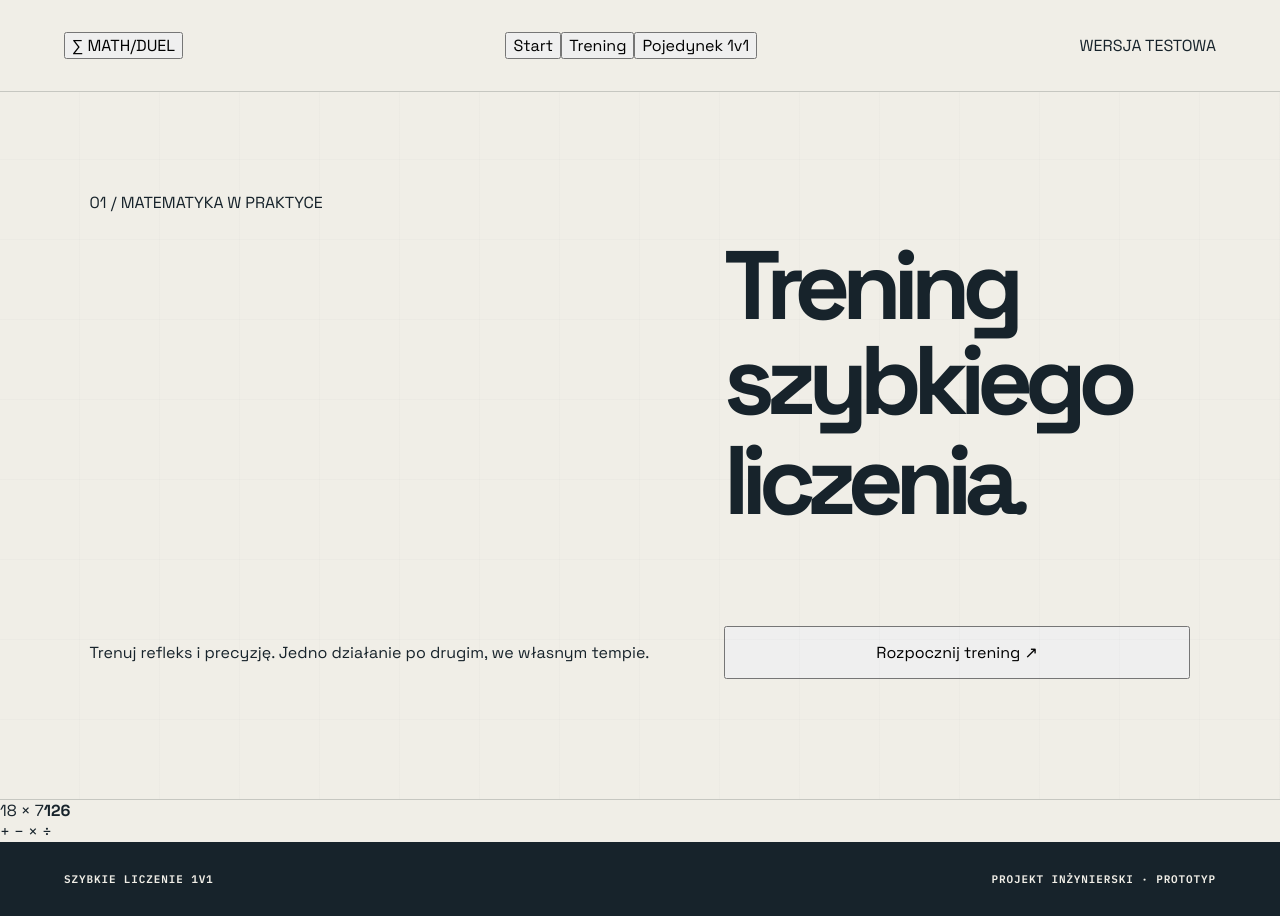
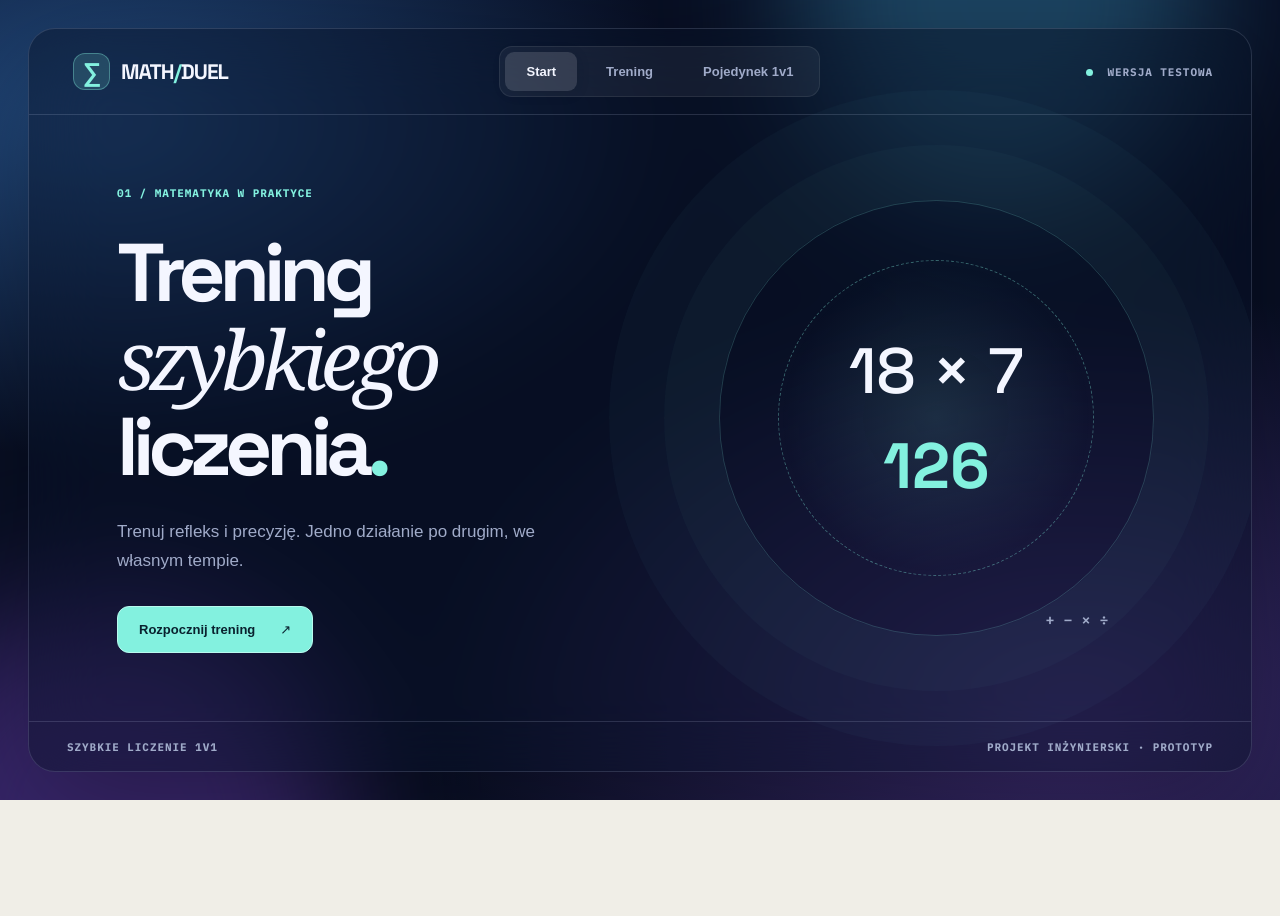
Before and after one commit to AramilFeraxa/projekt, a React (Vite) app in the folder frontend/: page / in a window 1280 px wide. After the commit the page ends 800 px from the top, so only its background shows below. Built offline with nearby package versions, Linux system fonts and the light colour scheme.

Commit message:
Style glassmorphism training workspace

```diff
--- a/frontend/src/App.module.scss
+++ b/frontend/src/App.module.scss
@@ -1,52 +1,36 @@
-$ink: #17232b;
-$muted: #59646a;
-$paper: #f0eee7;
-$orange: #f16c3b;
-$rule: #c6c7c1;
-
-.app { background: $paper; color: $ink; min-height: 100vh; }
-.header { height: 92px; padding: 0 clamp(24px,5vw,90px); display:flex; align-items:center; justify-content:space-between; gap:20px; border-bottom:1px solid $rule; }
-.logo { display:flex; align-items:center; gap:11px; font-size:20px; font-weight:800; letter-spacing:-.07em; font-family:'Space Grotesk',sans-serif; }
-.logoIcon { display:grid; place-items:center; width:39px; height:39px; background:$ink; color:$paper; font-size:27px; border-radius:50%; font-family:Georgia,serif; }
-.slash { color:$orange; }
-.navigation { display:flex; gap:37px; font-size:13px; font-weight:700; text-transform:uppercase; letter-spacing:.09em; a {padding:8px 0;} }
-.current { border-bottom:2px solid $orange; }
-.edition { font:600 11px 'IBM Plex Mono',monospace; letter-spacing:.08em; white-space:nowrap; span { color:$orange; } }
-.hero { min-height:700px; position:relative; display:grid; grid-template-columns:1.1fr .9fr; gap:5vw; padding:100px clamp(24px,7vw,130px) 120px; border-bottom:1px solid $rule; overflow:hidden; }
-.hero::before { content:''; position:absolute; inset:0; background:repeating-linear-gradient(0deg,transparent 0 79px,rgba(23,35,43,.035) 80px),repeating-linear-gradient(90deg,transparent 0 79px,rgba(23,35,43,.035) 80px); pointer-events:none; }
-.heroContent { position:relative; z-index:1; align-self:center; }
-.index,.sectionTop,.posterHead,.posterFooter,.modeNum,.status,.modeCounter,.verticalNote { font-family:'IBM Plex Mono',monospace; font-weight:600; letter-spacing:.08em; font-size:11px; }
-.index { display:flex; align-items:center; gap:12px; }
-.miniDot { display:inline-block; width:9px; height:9px; background:$orange; border-radius:50%; }
-.hero h1 { font-family:'Space Grotesk',sans-serif; font-weight:700; letter-spacing:-.087em; font-size:clamp(56px,7.6vw,132px); line-height:.98; margin:46px 0 34px; white-space:nowrap; span { font-weight:400; font-style:italic; font-family:Georgia,serif; letter-spacing:-.075em; } }
-.period { color:$orange; }
-.intro { max-width:475px; font-size:18px; line-height:1.7; color:$muted; }
-.explore { display:inline-flex; align-items:center; justify-content:space-between; min-width:218px; margin-top:35px; padding:18px 0; border-top:1px solid $ink; border-bottom:1px solid $ink; font:700 12px 'IBM Plex Mono',monospace; letter-spacing:.09em; transition:color .2s; &:hover { color:$orange; } span {font-size:23px;} }
-.poster { align-self:center; transform:rotate(3deg); background:#1b2a30; min-height:490px; border:1px solid #10191b; box-shadow:20px 22px 0 rgba(23,35,43,.1); color:#f0eee7; display:flex; flex-direction:column; position:relative; z-index:1; padding:27px 31px; }
-.poster::before { content:''; pointer-events:none; position:absolute; inset:0; background:linear-gradient(rgba(243,241,230,.045) 1px,transparent 1px),linear-gradient(90deg,rgba(243,241,230,.045) 1px,transparent 1px); background-size:35px 35px; }
-.posterHead { display:flex; justify-content:space-between; border-bottom:1px solid #43535a; padding-bottom:22px; color:#aeb8b5; gap:10px; }
-.posterEquation { flex:1; display:flex; align-items:center; justify-content:center; gap:clamp(7px,1.2vw,19px); font-family:'Space Grotesk',sans-serif; font-weight:600; font-size:clamp(32px,4.1vw,72px); white-space:nowrap; }
-.operator,.equals { color:#b9c2c1; }
-.answer { color:$orange; }
-.posterAnswer { border-top:1px solid #43535a; display:flex; gap:20px; padding:17px 0; align-items:center; font:600 12px 'IBM Plex Mono',monospace; color:#b9c2c1; strong { margin-left:auto; font:600 35px 'Space Grotesk',sans-serif; color:#f0eee7; } }
-.answerNote { font-size:10px; color:$orange; }
-.posterFooter { border-top:1px solid #43535a; padding-top:20px; display:flex; gap:20px; align-items:center; justify-content:space-between; color:#b9c2c1; button { background:transparent; border:0; color:$orange; font:600 11px 'IBM Plex Mono',monospace; cursor:pointer; padding:8px 0; &:focus-visible {outline:2px solid $orange;} } }
-.verticalNote { position:absolute; right:23px; top:42%; writing-mode:vertical-rl; color:$muted; }
-.modes { padding:65px clamp(24px,7vw,130px) 115px; }
-.sectionTop { display:flex; justify-content:space-between; border-bottom:1px solid $ink; padding-bottom:20px; gap:20px; }
-.modeLayout { display:grid; grid-template-columns:1.15fr .85fr; gap:7vw; margin-top:50px; }
-.modeList { display:flex; flex-direction:column; }
-.mode,.modeActive { display:flex; align-items:center; text-align:left; width:100%; background:transparent; color:$ink; border:0; border-bottom:1px solid $rule; padding:31px 6px; gap:25px; cursor:pointer; transition:color .2s; &:hover { color:$orange; } &:focus-visible { outline:2px solid $orange; } }
-.modeActive { color:$orange; }
-.modeNum { align-self:flex-start; margin-top:7px; }
-.modeName { font-family:'Space Grotesk',sans-serif; font-size:clamp(28px,3.2vw,52px); letter-spacing:-.06em; font-weight:600; }
-.modeArrow { font-size:30px; margin-left:auto; }
-.modeDescription { border-left:1px solid $rule; padding:25px 10px 15px 45px; display:flex; flex-direction:column; align-items:flex-start; }
-.status { color:#a14a2a; }
-.modeDescription h2 { margin:38px 0 14px; font-family:'Space Grotesk',sans-serif; letter-spacing:-.055em; font-size:clamp(30px,3vw,43px); line-height:1.14; }
-.modeDescription p { color:$muted; font-size:16px; line-height:1.8; max-width:440px; }
-.modeCounter { margin-top:auto; padding-top:45px; color:$muted; }
-.footer { display:flex; align-items:center; justify-content:space-between; gap:20px; padding:30px clamp(24px,5vw,90px); background:$ink; color:#f0eee7; font:600 11px 'IBM Plex Mono',monospace; letter-spacing:.08em; a { color:#f0eee7; } }
-.footerSeparator { color:$orange; }
-@media(max-width:1040px) { .hero {grid-template-columns:1fr; gap:65px; padding-top:75px;} .hero h1 {font-size:clamp(60px,10vw,110px);} .poster {width:min(100%,650px); transform:rotate(1deg);} .verticalNote {display:none;} }
-@media(max-width:680px) { .header {height:73px; padding:0 20px;} .logo {font-size:17px;} .logoIcon {width:32px;height:32px;font-size:23px;} .navigation {gap:16px;font-size:11px;} .edition {display:none;} .hero {padding:68px 24px 85px;} .hero h1 {font-size:clamp(47px,11vw,80px); margin:32px 0 25px;} .intro {font-size:16px;} .poster {min-height:360px;padding:20px 18px;} .posterEquation {font-size:clamp(36px,8vw,60px);} .posterHead,.posterFooter {font-size:8px;} .posterAnswer {gap:10px;} .modes {padding:55px 24px 75px;} .sectionTop {font-size:9px;} .modeLayout {grid-template-columns:1fr;gap:25px;margin-top:15px;} .modeDescription {border-left:0;border-top:1px solid $rule;padding:23px 0;} .modeDescription h2 {margin:25px 0 10px;} .footer {flex-wrap:wrap;font-size:9px;padding:25px 24px;} }
+$glass:rgba(19,29,55,.55);$stroke:rgba(211,227,255,.15);$white:#f4f6ff;$muted:#a0abc9;$aqua:#83f1df;
+.shell{min-height:100dvh;height:100dvh;overflow:hidden;position:relative;color:$white;background:radial-gradient(ellipse at 8% 15%,#234c81 0,transparent 35%),radial-gradient(ellipse at 84% 90%,#3c2b6f 0,transparent 43%),#080f24;font-family:'Manrope',sans-serif}
+.glowA,.glowB{position:absolute;border-radius:50%;filter:blur(65px);pointer-events:none;opacity:.5}.glowA{width:32vw;height:32vw;top:-16vw;right:6vw;background:#317aa1}.glowB{width:36vw;height:36vw;bottom:-20vw;left:-9vw;background:#683eb2}
+.frame{width:min(1600px,calc(100% - 56px));height:calc(100dvh - 56px);margin:28px auto;border:1px solid $stroke;border-radius:27px;background:rgba(8,16,35,.47);backdrop-filter:blur(35px);-webkit-backdrop-filter:blur(35px);box-shadow:0 35px 120px rgba(0,0,0,.32);display:flex;flex-direction:column;overflow:hidden;position:relative}
+.header{height:86px;flex-shrink:0;padding:0 38px;border-bottom:1px solid $stroke;display:flex;align-items:center;justify-content:space-between;gap:25px}
+.brand{border:0;background:transparent;color:$white;display:flex;align-items:center;font:800 21px 'Space Grotesk',sans-serif;letter-spacing:-1px;cursor:pointer;white-space:nowrap}.mark{width:37px;height:37px;border-radius:12px;display:grid;place-items:center;background:rgba(131,241,223,.16);border:1px solid rgba(131,241,223,.35);color:$aqua;font-size:26px;margin-right:11px}.accent{color:$aqua}
+.header nav{display:flex;align-items:center;gap:8px;background:rgba(255,255,255,.055);padding:5px;border:1px solid rgba(255,255,255,.08);border-radius:13px}
+.header nav button{background:transparent;border:0;padding:12px 21px;color:$muted;font:700 13px 'Manrope',sans-serif;border-radius:9px;cursor:pointer;white-space:nowrap}
+.header nav button.active{background:rgba(255,255,255,.13);color:$white;box-shadow:0 2px 15px rgba(0,0,0,.09)}
+.online,.eyebrow,.tag,.settings label,.progress,.stat>span,.footer,.arenaCenter small{font:700 11px 'IBM Plex Mono',monospace;letter-spacing:.085em}
+.online{color:$muted;white-space:nowrap}.online i{display:inline-block;width:7px;height:7px;background:$aqua;border-radius:50%;margin-right:7px}
+.main{min-height:0;flex:1;display:flex;padding:24px}
+.home{width:100%;display:grid;grid-template-columns:1.1fr .9fr;align-items:center;padding:4vh 5vw;gap:3vw}.hero{z-index:1}.eyebrow{color:$aqua}.hero h1{font:700 clamp(55px,6.4vw,114px)/1.04 'Space Grotesk',sans-serif;letter-spacing:-.075em;margin:29px 0}.hero h1 em{font-family:Georgia,serif;font-weight:400;letter-spacing:-.075em}.hero p,.waiting p{color:$muted;font-size:17px;line-height:1.7;max-width:470px;margin-bottom:30px}
+.primary,.secondary{border-radius:12px;padding:15px 21px;display:inline-flex;justify-content:space-between;align-items:center;gap:25px;cursor:pointer;font:800 13px 'Manrope',sans-serif;transition:transform .15s,background .15s}.primary{border:1px solid #b8faee;background:$aqua;color:#09212e}.primary:hover:not(:disabled){transform:translateY(-2px);background:#a6ffef}.primary:disabled,.secondary:disabled{opacity:.45;cursor:not-allowed}.secondary{border:1px solid $stroke;background:rgba(255,255,255,.065);color:$white}.secondary:hover{background:rgba(255,255,255,.12)}
+.visual{position:relative;min-height:380px;height:min(55vh,530px);display:grid;place-items:center}.orbit{width:min(34vw,470px);height:min(34vw,470px);border:1px solid rgba(131,241,223,.2);border-radius:50%;display:grid;place-items:center;box-shadow:0 0 0 55px rgba(131,241,223,.025),0 0 0 110px rgba(131,241,223,.025)}.innerOrbit{width:73%;height:73%;border-radius:50%;border:1px dashed rgba(131,241,223,.38);background:radial-gradient(circle,rgba(131,241,223,.12),transparent 70%);display:flex;flex-direction:column;align-items:center;justify-content:center;gap:13px;font:500 clamp(34px,5vw,70px) 'Space Grotesk',sans-serif}.innerOrbit strong{color:$aqua}.orbitText{position:absolute;bottom:2%;right:12%;font:600 15px 'IBM Plex Mono',monospace;color:$muted}
+.workspace{width:100%;min-height:0;display:grid;grid-template-columns:minmax(205px,.82fr) minmax(360px,2fr) minmax(175px,.68fr);gap:18px}
+.settings,.arena,.stats{border:1px solid $stroke;border-radius:21px;background:$glass;backdrop-filter:blur(18px);padding:27px;min-height:0;box-shadow:inset 0 1px rgba(255,255,255,.06)}
+.settings,.stats{overflow-y:auto;scrollbar-width:thin;scrollbar-color:#556584 transparent}
+.panelTitle{margin-bottom:30px}.panelTitle h2{font:600 26px 'Space Grotesk',sans-serif;letter-spacing:-.04em;margin:10px 0}
+.settings label{display:block;color:$muted;margin:24px 0 12px}
+.operators{display:grid;grid-template-columns:repeat(4,1fr);gap:7px}.operators button{height:46px;background:rgba(255,255,255,.06);border:1px solid $stroke;color:$white;border-radius:10px;font-size:23px;cursor:pointer}.operators button.chosen{background:rgba(131,241,223,.17);color:$aqua;border-color:rgba(131,241,223,.7)}.operators button:disabled{cursor:default}
+.settings select{background:#202d47;color:$white;border:1px solid $stroke;border-radius:10px;height:46px;width:100%;padding:0 12px;font:600 13px 'Manrope',sans-serif}
+.settings .primary,.settings .secondary{width:100%;margin-top:32px}.notice{color:#ffd0b5;font-size:12px}
+.arena{display:flex;flex-direction:column;position:relative;overflow:hidden;background:linear-gradient(135deg,rgba(34,48,76,.72),rgba(16,26,49,.65))}
+.arena::before{content:'';position:absolute;inset:0;pointer-events:none;background-image:linear-gradient(rgba(180,206,246,.04) 1px,transparent 1px),linear-gradient(90deg,rgba(180,206,246,.04) 1px,transparent 1px);background-size:45px 45px}
+.arenaTop{display:flex;align-items:center;justify-content:space-between;gap:10px;position:relative}.tag{color:$aqua;border:1px solid rgba(131,241,223,.22);background:rgba(131,241,223,.06);border-radius:30px;padding:8px 11px;white-space:nowrap}
+.arenaCenter{position:relative;flex:1;min-height:0;display:flex;flex-direction:column;justify-content:center;align-items:center;text-align:center;padding:15px 0}.arenaCenter h2{font:600 clamp(28px,3vw,49px) 'Space Grotesk',sans-serif;letter-spacing:-.055em;margin:14px 0}.arenaCenter p{color:$muted;font-size:14px;line-height:1.6}.arenaCenter .primary{margin-top:25px}.arenaCenter small{color:$muted;margin-top:18px;min-height:14px}.bigGlyph{font:400 85px Georgia,serif;color:$aqua}.equation{font:600 clamp(40px,4.2vw,78px) 'Space Grotesk',sans-serif;letter-spacing:-.06em;margin:32px 0;white-space:nowrap}
+.answerForm{display:flex;gap:9px;width:min(100%,430px)}.answerForm input{flex:1;min-width:0;background:rgba(255,255,255,.07);border:1px solid rgba(255,255,255,.25);border-radius:11px;color:$white;text-align:center;font:600 23px 'Space Grotesk',sans-serif;padding:14px}.answerForm input:focus{outline:2px solid $aqua;outline-offset:1px}.answerForm button{border:0;background:$aqua;color:#102333;border-radius:11px;padding:0 17px;font-weight:800;cursor:pointer}.answerForm button:disabled{opacity:.5;cursor:not-allowed}
+.progress{position:relative;color:$muted}.progress>div:first-child{display:flex;justify-content:space-between;margin-bottom:12px}.track{height:6px;border-radius:10px;background:rgba(255,255,255,.1);overflow:hidden}.track>div{height:100%;background:$aqua;transition:width .2s}
+.stat{border-bottom:1px solid $stroke;display:flex;flex-direction:column;gap:8px;padding:16px 0}.stat>span{color:$muted}.stat strong{font:600 clamp(27px,2.7vw,46px) 'Space Grotesk',sans-serif;letter-spacing:-.045em}.finalScore{font:700 clamp(70px,8vw,110px) 'Space Grotesk',sans-serif;color:$aqua;line-height:1}.finalScore span{font-size:.42em}
+.waiting{margin:auto;text-align:center;display:flex;flex-direction:column;align-items:center}.waiting h1{font:600 clamp(48px,7vw,94px) 'Space Grotesk',sans-serif;letter-spacing:-.06em;margin:20px 0}.waiting h1 em{font-family:Georgia,serif;font-weight:400}.waiting .secondary{margin-top:35px}
+.footer{height:50px;flex-shrink:0;border-top:1px solid $stroke;display:flex;justify-content:space-between;align-items:center;padding:0 38px;color:$muted}
+button:focus-visible{outline:2px solid $aqua;outline-offset:2px}
+@media(max-width:1180px){.frame{width:calc(100% - 24px);height:calc(100dvh - 24px);margin:12px auto}.header{padding:0 23px}.online{display:none}.main{padding:15px}.workspace{grid-template-columns:minmax(170px,.85fr) minmax(280px,2fr) minmax(145px,.7fr);gap:10px}.settings,.stats,.arena{padding:17px}.panelTitle h2{font-size:21px}.operators{gap:3px}.operators button{height:40px}}
+@media(max-width:760px){.shell{height:100dvh}.frame{margin:0;width:100%;height:100dvh;border-radius:0;border:0}.header{height:116px;flex-direction:column;justify-content:center;gap:12px}.header nav{width:100%;justify-content:center}.header nav button{padding:9px 13px;font-size:12px}.main{overflow-y:auto;min-height:0;padding:12px}.home{grid-template-columns:1fr;padding:8vh 7vw;align-content:center}.hero h1{font-size:clamp(48px,11vw,79px)}.visual{display:none}.workspace{grid-template-columns:1fr;display:flex;flex-direction:column;gap:12px;min-height:100%}.settings{overflow:visible;display:grid;grid-template-columns:1fr 1fr;column-gap:14px;align-items:end}.settings .panelTitle{grid-column:1/-1;margin-bottom:0}.settings label{margin:12px 0 8px}.settings .operators{grid-column:1/-1}.settings .primary,.settings .secondary{margin-top:8px}.settings label[for="difficulty"]{grid-column:1}.settings select{height:42px}.settings label[for="limit"]{grid-column:2;grid-row:3}.settings #limit{grid-column:2}.arena{min-height:430px;flex:1}.stats{overflow:visible;display:grid;grid-template-columns:repeat(3,1fr);gap:8px}.stats .panelTitle{grid-column:1/-1;margin-bottom:0}.stat{padding:8px 0}.stat strong{font-size:26px}.footer{height:35px;padding:0 15px;font-size:9px}.equation{font-size:clamp(36px,9vw,65px)}}
+@media(max-width:420px){.settings{display:flex;flex-direction:column;align-items:stretch}.settings .panelTitle{margin-bottom:0}.settings label{margin:8px 0 0}.arena{min-height:360px}.stats{grid-template-columns:repeat(2,1fr)}.footer span:last-child{display:none}}
```
